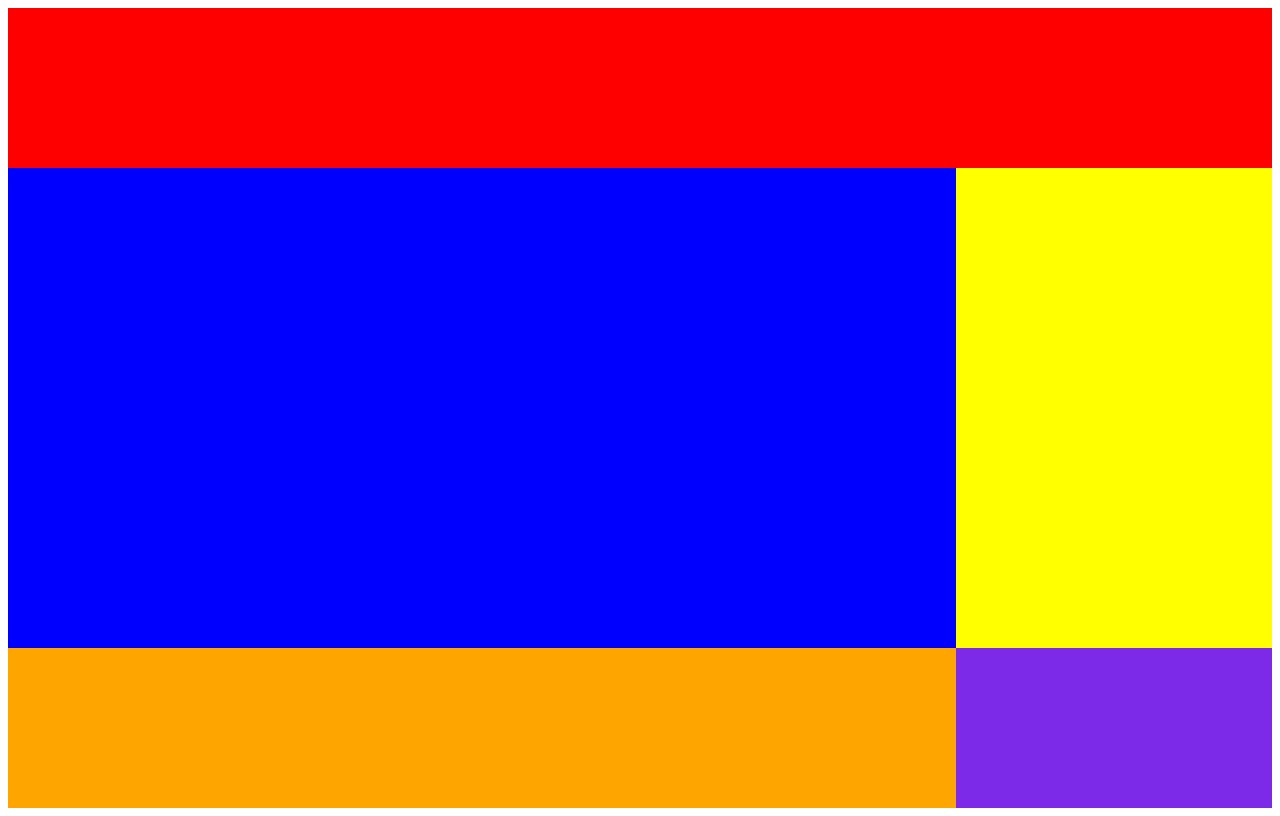
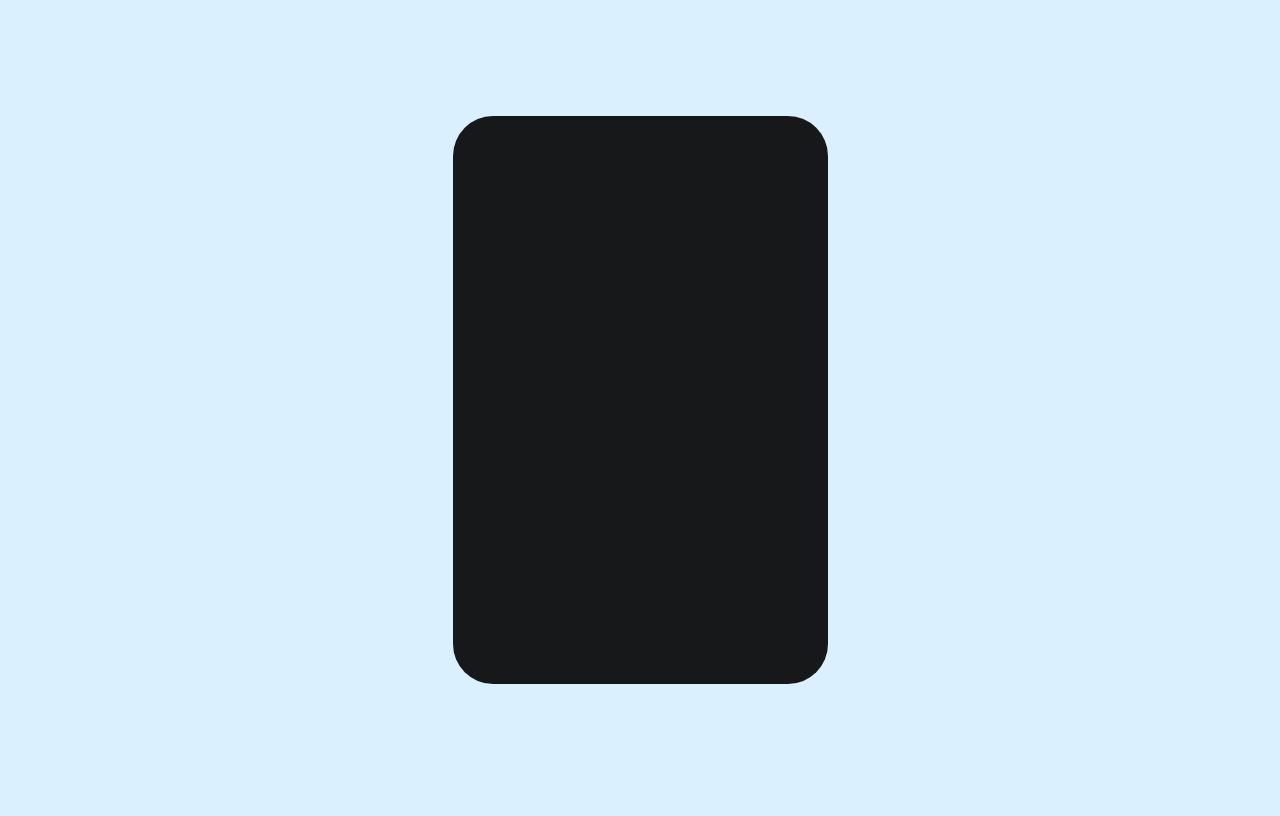
Before and after one commit to OkauanDev/cursoCSS, a plain HTML site: page 03_calculadora/index.html in a window 1280 px wide. Drawn offline with Linux system fonts and the light colour scheme.

Commit message:
defindo o escopo do projeto

```diff
--- a/03_calculadora/index.html
+++ b/03_calculadora/index.html
@@ -8,21 +8,7 @@
 </head>
 <body>
     <div>
-        <header>
 
-        </header>
-
-        <main>
-
-        </main>
-
-        <aside>
-
-        </aside>
-
-        <footer>
-
-        </footer>
 
     </div>
 
--- a/03_calculadora/styles.css
+++ b/03_calculadora/styles.css
@@ -1,26 +1,28 @@
 
-div {
-    background:  #7d2ae8;
-    display: grid;
-    grid-template-columns: 3fr 1fr;
-    grid-template-rows: 1fr 3fr 1fr;
-    height: 100vh;
-}
-
-header{
-    background: red;
-    grid-column: 1 / 3 ;
-}
-
-main{
-    background: blue;
+/* Create general styles of project  */
+*{
+    padding: 0;
+    margin: 0;
+    box-sizing: border-box;
 
 }
 
-aside{
-    background: yellow;
+/* Create style of body */
+body{
+    background: #DAF0FF;
+    height: 100vh;
+    width: 100%;
+    display: grid;
+    align-items: center;
+    justify-content: center;
+
 }
 
-footer{
-    background: orange;
+/* Create style of div and your dependece  */
+div{
+    background: linear-gradient(191.34deg, #17181A -4.95%, #17181A 103.74%);
+    border-radius: 40px;
+    width: 375px;
+    height: 568px;
+
 }
```
